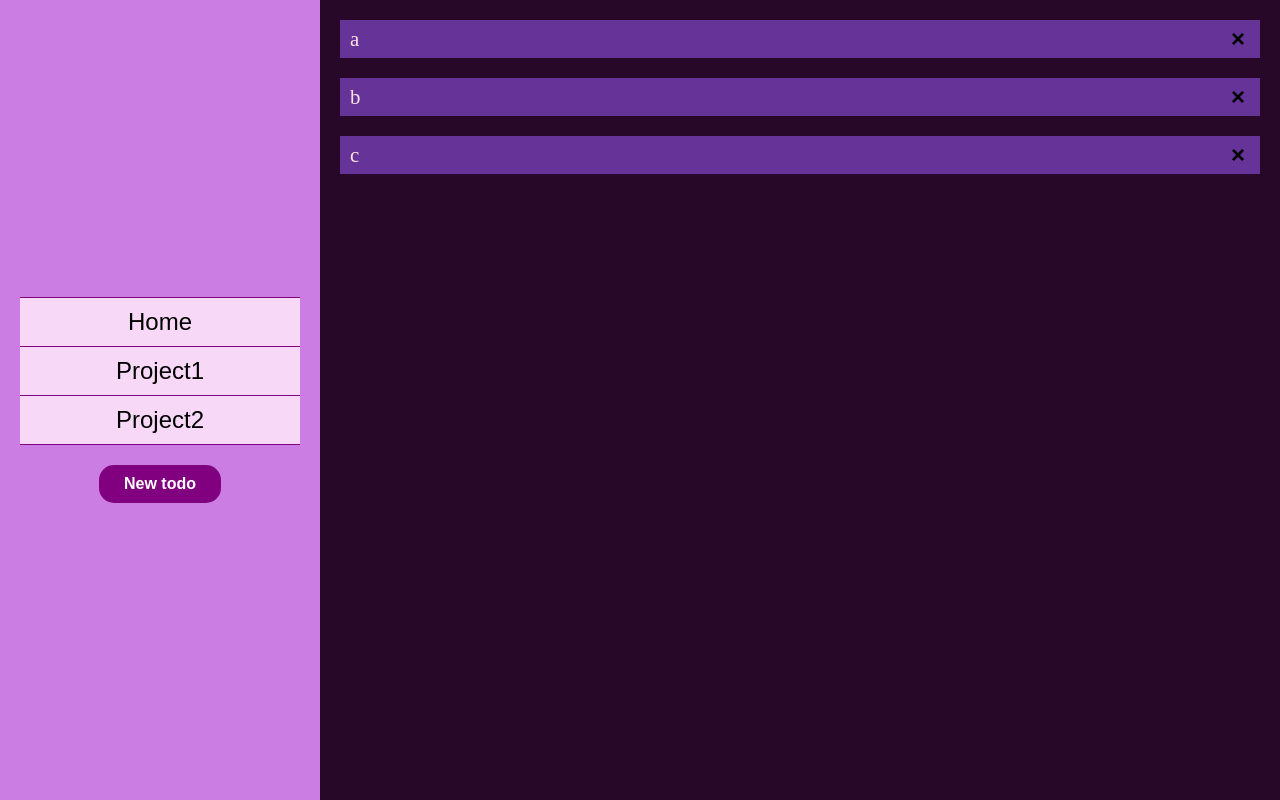
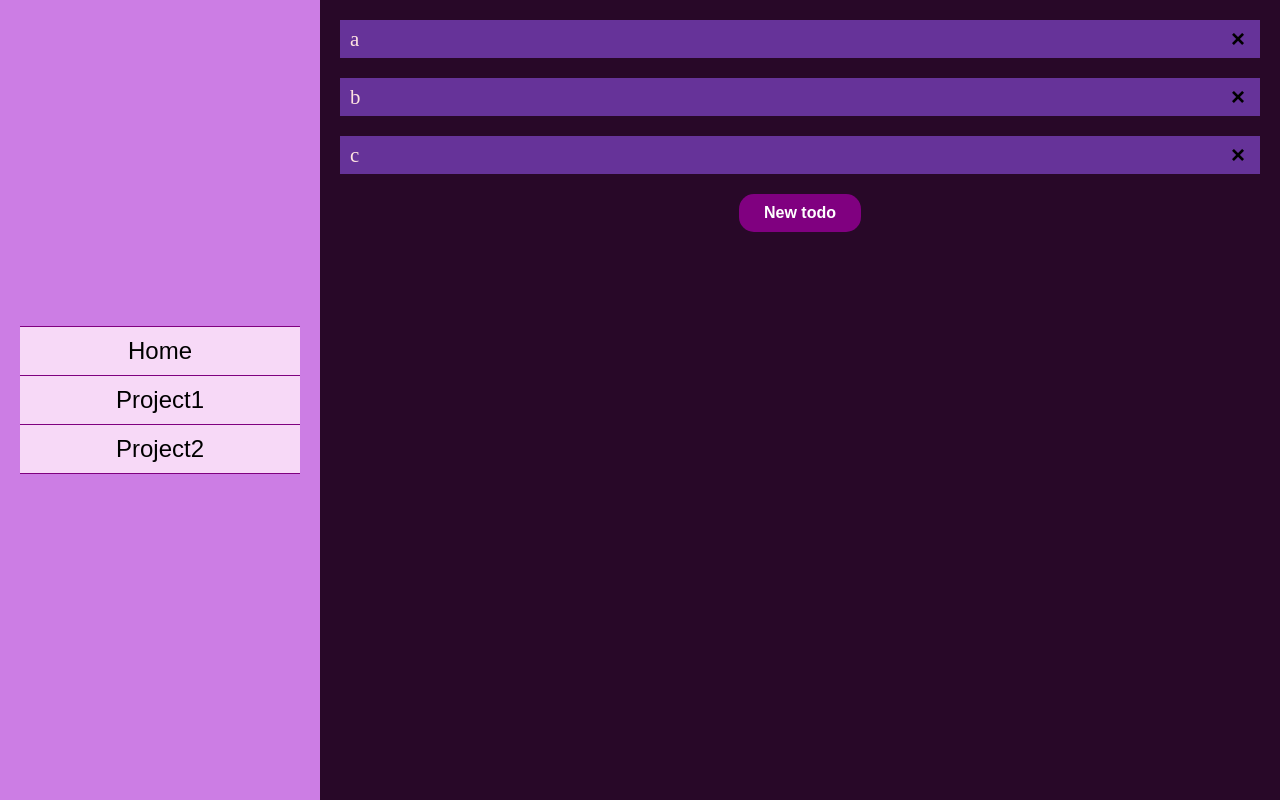
Before and after one commit to FilipyTav/Todo_List, a website built with webpack: page dist/index.html in a window 1280 px wide. Built offline with nearby package versions, Linux system fonts and the light colour scheme.

Commit message:
Moves the new_todo_btn below the todos and makes it dynamically generated

```diff
--- a/src/js/helpers.js
+++ b/src/js/helpers.js
@@ -98,22 +98,12 @@ const Helpers = (function () {
         };
     })();
 
-    const convert_to_n_digits = function (number, digits) {
-        if (!number || !digits) return;
-
-        return number.toLocaleString("en-US", {
-            minimumIntegerDigits: digits,
-            useGrouping: false,
-        });
-    };
-
     return {
         add_to_DOM,
         purge_all_children,
         create_DOM,
         create_todo,
         create_project,
-        convert_to_n_digits,
         Current_date,
     };
 })();
--- a/src/js/index.js
+++ b/src/js/index.js
@@ -1,13 +1,10 @@
 import "../css/todo.css";
 import { Todo } from "./new_todo";
 import { render_page } from "./render_page";
-import { manage_modal, manage_form } from "./modal_popup";
+import { manage_form } from "./modal_popup";
 import { Helpers } from "./helpers";
 
 const init = (function () {
-    manage_modal();
-    manage_form();
-
     Helpers.create_project("Project1", 1);
     Helpers.create_project("Project2", 2);
 
@@ -21,4 +18,6 @@ const init = (function () {
     c.add_to("Project2");
 
     render_page("Home");
+
+    manage_form();
 })();
--- a/src/js/render_page.js
+++ b/src/js/render_page.js
@@ -1,5 +1,6 @@
 import { Helpers } from "./helpers";
 import { Manage_buttons } from "./manage_buttons";
+import { manage_modal } from "./modal_popup";
 import { projects } from "./new_todo";
 
 const render_page = function (pj) {
@@ -39,9 +40,19 @@ const render_page = function (pj) {
         });
     }
 
+    const new_todo_btn = Helpers.create_DOM("div", "new_todo_btn");
+    Helpers.add_to_DOM(todos, new_todo_btn, "last");
+
+    const actual_btn = Helpers.create_DOM("button");
+    actual_btn.setAttribute("data_open_modal", "");
+    actual_btn.textContent = "New todo";
+    Helpers.add_to_DOM(new_todo_btn, actual_btn, "first");
+
     console.log(projects);
 
     Manage_buttons.projs();
+
+    manage_modal();
 };
 
 export { render_page };
```
Also changed, not shown: dist/index.html, dist/main.js.
